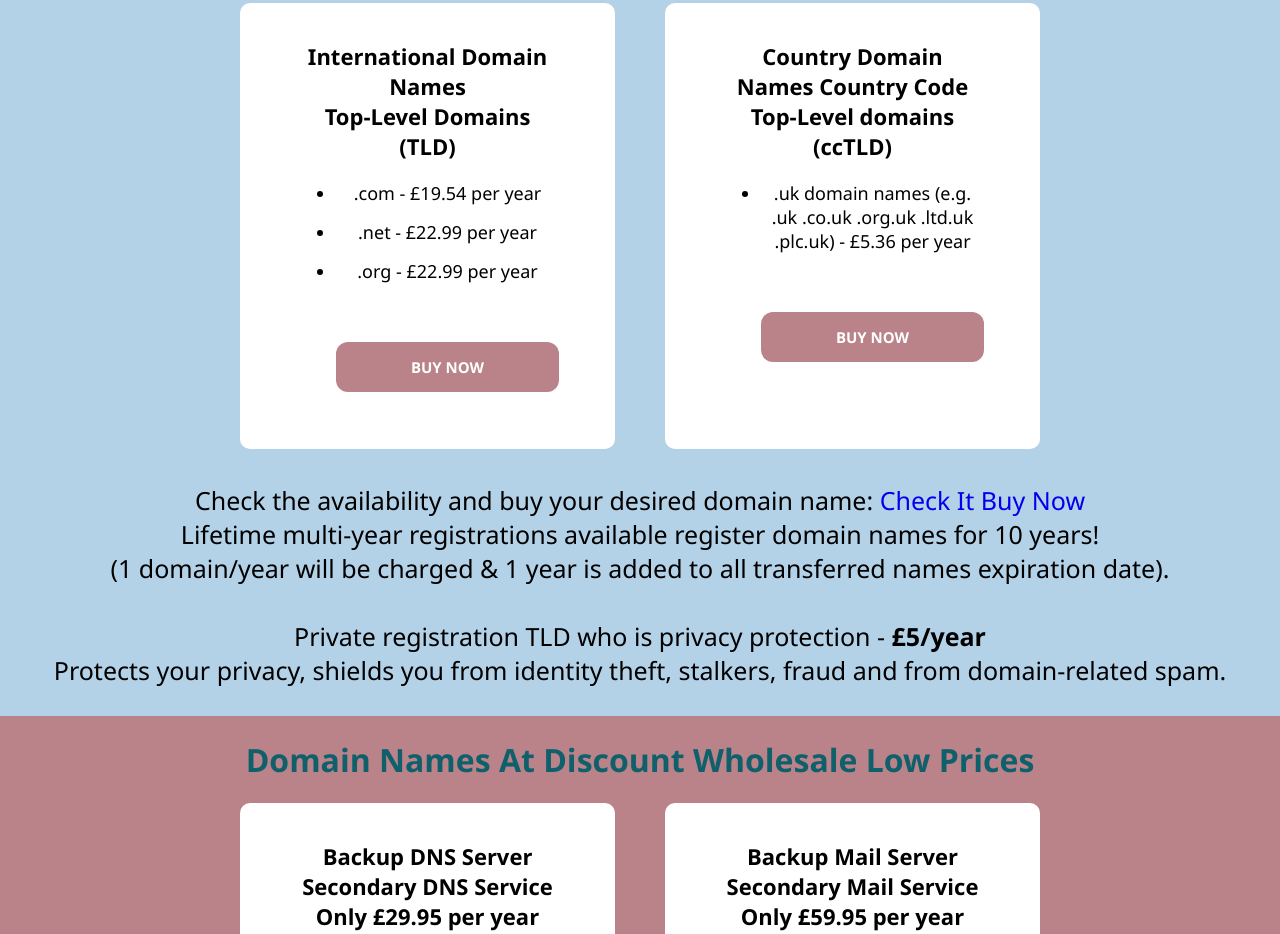
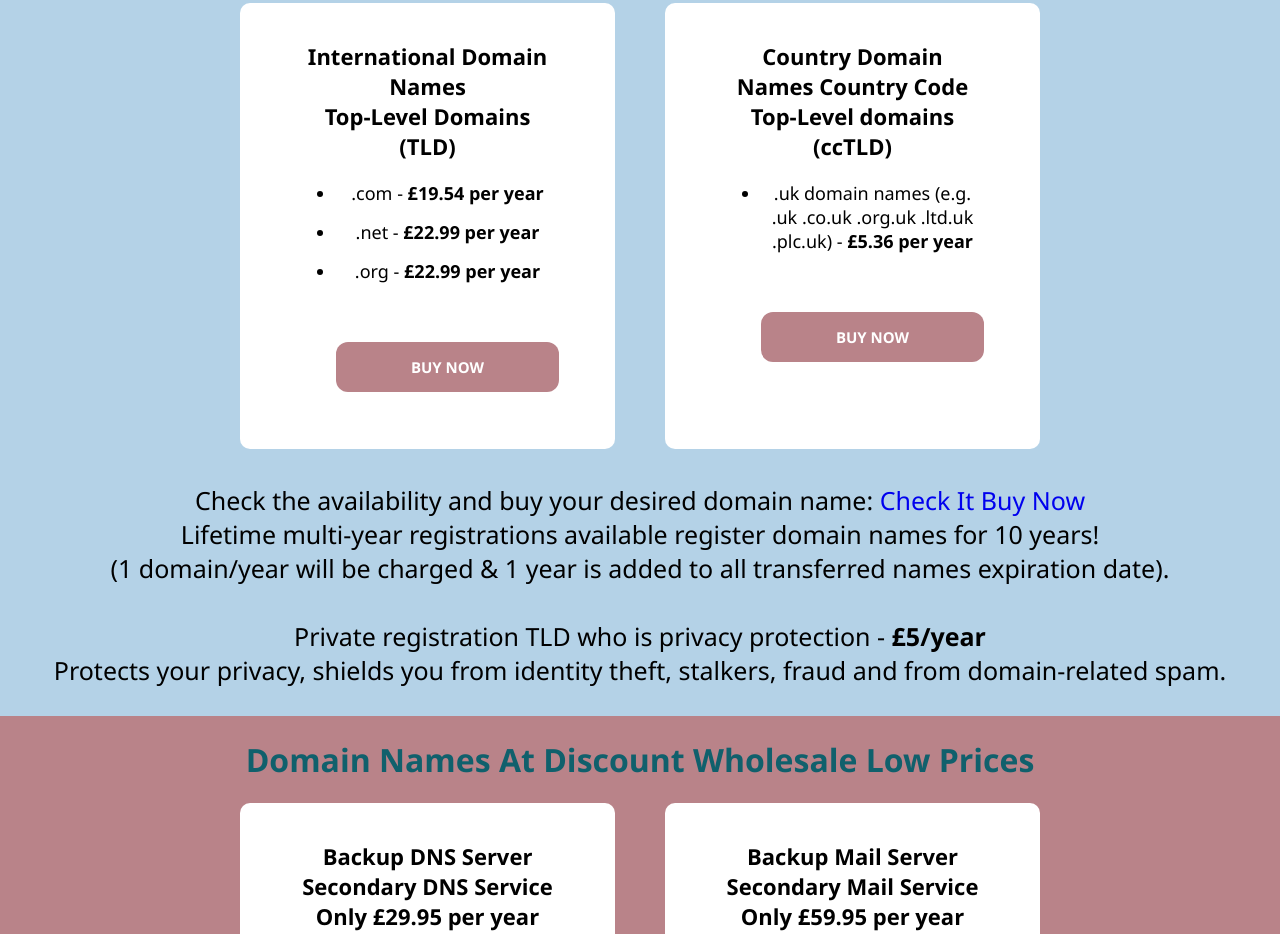
Before and after one commit to ms2176/Web-Redesign, a plain HTML site: page DOMAIN NAMES.html in a window 1280 px wide. Shown: the part 139-1073 px from the top of the page. Drawn offline with Linux system fonts and the light colour scheme.

Commit message:
added bold <b>

```diff
--- a/DOMAIN NAMES.html
+++ b/DOMAIN NAMES.html
@@ -5,6 +5,8 @@
     <meta name="viewport" content="width=device-width, initial-scale=1.0">
     <link rel="stylesheet" href="STYLE.css">
     <title> DOMAIN NAMES </title>
+
+    <!-- header code  -->
 
     <div class="dropdown">
         <ul class="dropdown-class">
@@ -34,6 +36,8 @@
     </div>
 </head>
 
+<!-- main page code -->
+
 <body>
     <div class="container-dn">
         <br>
@@ -43,9 +47,9 @@
             <div class="price-col-dn">
                 <p class="BSML-dn"> <b> International Domain Names <br> Top-Level Domains (TLD) </b> </p>
                 <ul class="box-content-dn">
-                    <li> .com - £19.54 per year </li>
-                    <li> .net - £22.99 per year </li>
-                    <li> .org - £22.99 per year </li>
+                    <li> .com - <b> £19.54 per year </b> </li>
+                    <li> .net - <b> £22.99 per year</b> </li>
+                    <li> .org - <b>£22.99 per year </b></li>
                     <br><br>
                     <a href="CART.html"> <div class="buy-now-button-dn"> <button type="button"> BUY NOW </button> </a></div>
                 </ul>
@@ -54,7 +58,7 @@
             <div class="price-col-dn">
                 <p class="BSML-dn"> <b> Country Domain Names Country Code <br> Top-Level domains (ccTLD) </b> </p>
                 <ul class="box-content-dn">
-                    <li> .uk domain names (e.g. .uk .co.uk .org.uk .ltd.uk .plc.uk) - £5.36 per year </li>
+                    <li> .uk domain names (e.g. .uk .co.uk .org.uk .ltd.uk .plc.uk) - <b>£5.36 per year  </b></li>
                     <br>
                     <br>
                     <a href="CART.html"> <div class="buy-now-button-dn"> <button type="button"> BUY NOW </button> </a></div>
@@ -86,7 +90,7 @@
         <br>
         <div class="price-row-dn-2nd-edition">
             <div class="price-col-dn-2nd-edition">
-                <p> <b> Backup DNS Server <br> Secondary DNS Service <br> Only £29.95 per year </b> </p>
+                <p> <b> Backup DNS Server <br> Secondary DNS Service <br> Only <b>£29.95 per year </b> </b> </p>
                 <ul>
                     <li> 24/7 continuous DNS server operation service is critical when doing business on the Internet. In the event of failure of your primary DNS server our secondary DNS service will provide backup and redundancy. If your primary or your other DNS servers go off-line because of maintenance or some disaster, our DNS servers will continue serving requests for your domain names. <br>
                     </li>
@@ -95,7 +99,7 @@
                 </ul>
             </div>
             <div class="price-col-dn-2nd-edition">
-                <p> <b> Backup Mail Server <br> Secondary Mail Service <br> Only £59.95 per year </b> </p>
+                <p> <b> Backup Mail Server <br> Secondary Mail Service <br> Only <b>£59.95</b> per year </b> </p>
                 <ul>
                     <li> 24/7 continuous email operation is critical when doing business on the Internet. In the event of failure of your primary mail server your email will be automatically redirected to our backup mail server and held in a queue until your server comes back online. Our backup mail servers will also scan and clean your email of viruses and spam. <br>
                     </li>
@@ -104,7 +108,7 @@
                 </ul>
             </div>
             <div class="price-col-dn-2nd-edition">
-                <p> <b> Automatic DR Failover Service <br> Only £24.99 per year </b> </p>
+                <p> <b> Automatic DR Failover Service <br> Only<b> £24.99 per year </b></b> </p>
                 <ul>
                     <li> 24/7 continuous server operation is critical when doing business on the Internet. Automatic DR (Disaster/Recovery) Failover Service will monitor your web-servers. In event of failure of your primary web-server your visitors will be automatically redirected to a backup web-server. <br>
                     </li>
@@ -113,7 +117,7 @@
                 </ul>
             </div>
             <div class="price-col-dn-2nd-edition">
-                <p> <b> Server Monitoring Alert Service <br> Only £11.99 per year </b> </p>
+                <p> <b> Server Monitoring Alert Service <br> Only<b> £11.99 per year</b> </b> </p>
                 <ul>
                     <li>24/7 continuous server operation is critical when doing business on the Internet. This service will monitor your server and alert you when it is down, it is able to monitor HTTP web servers, DNS, FTP, SMTP, etc or any other generic TCP connect or ping servers only.  <br>
                     </li>
```
